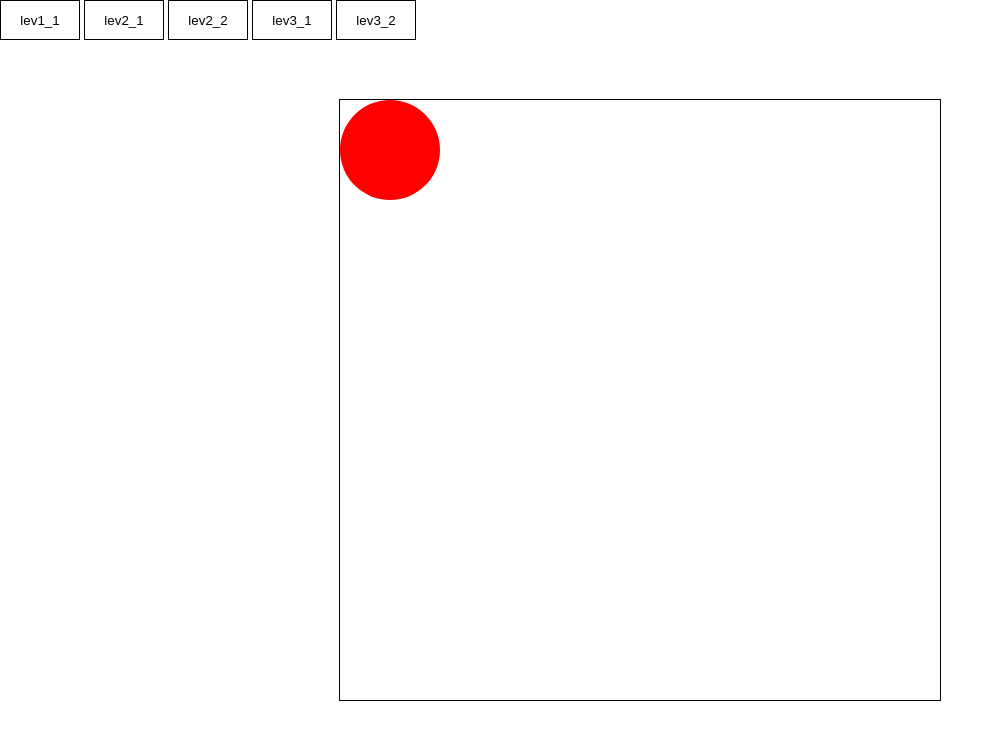
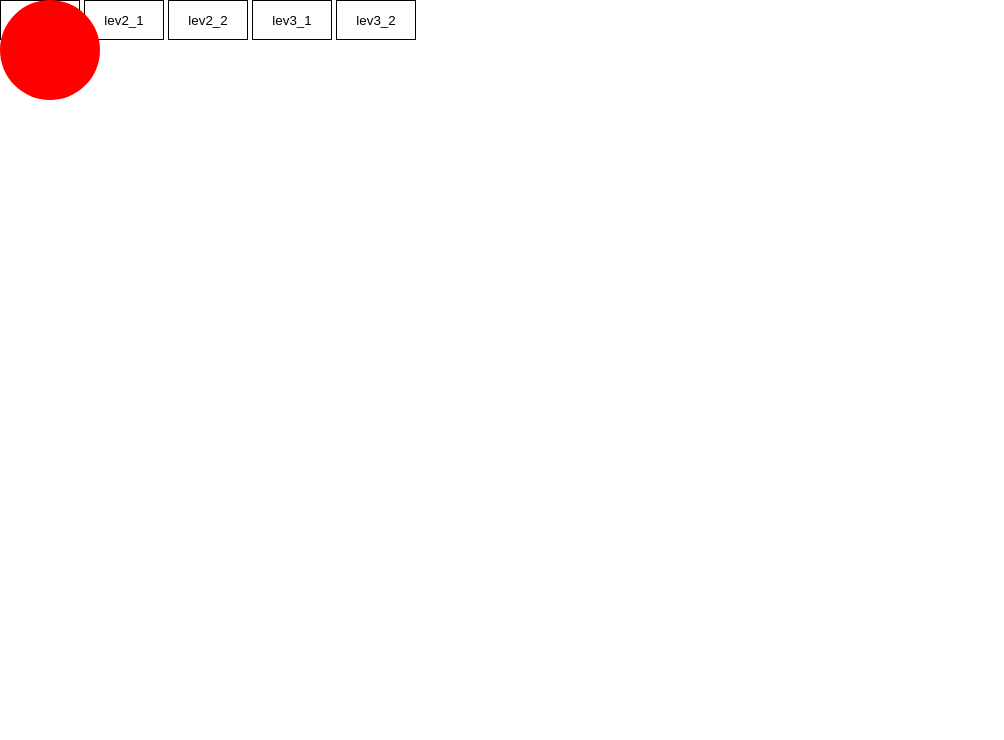
Before and after one commit to VladiSVS/animations_aufgabe, a plain HTML site: page assets/html/lev2_2.html in a window 1280 px wide. Shown: the whole page, without its empty margins (0-1004 px from the left). Drawn offline with Linux system fonts and the light colour scheme.

Commit message:
animation_finish

```diff
--- a/assets/css/lev2_2.css
+++ b/assets/css/lev2_2.css
@@ -10,7 +10,6 @@ h1, a {
 
 header {
     position: absolute;
-
 }
 
 header > button {
@@ -21,20 +20,6 @@ header > button {
     display: inline-block;
     text-align: center;
     cursor: pointer;
-}
-
-main {
-    height: 100vh;
-    display: flex;
-    justify-content: center;
-    align-items: center;
-}
-
-main > section {
-    border: 1px solid #000;
-    width: 600px;
-    height: 600px;
-    display: flex;
 }
 
 main > section > div {
@@ -51,22 +36,22 @@ main > section > div {
 @keyframes move {
 
     0%, 100% {
-        transform: translateX(0px) translateY(0px);
+        transform: translateX(0vw) translateY(0vh);
         background: red;
     }
 
     25% {
-        transform: translateX(500px) translateY(0px);
+        transform: translateX(calc(100vw - 100px)) translateY(0vh);
         background: yellow;
     }
 
     50% {
-        transform: translateX(500px) translateY(500px);
+        transform: translateX(calc(100vw - 100px)) translateY(calc(100vh - 100px));
         background: green;
     }
 
     75% {
-        transform: translateX(0px) translateY(500px);
+        transform: translateX(0vw) translateY(calc(100vh - 100px));
         background: blue;
     }
 
--- a/assets/css/lev3_1.css
+++ b/assets/css/lev3_1.css
@@ -21,20 +21,6 @@ header > button {
     display: inline-block;
     text-align: center;
     cursor: pointer;
-}
-
-main {
-    height: 100vh;
-    display: flex;
-    justify-content: center;
-    align-items: center;
-}
-
-main > section {
-    border: 1px solid #000;
-    width: 600px;
-    height: 600px;
-    display: flex;
 }
 
 main > section > div {
@@ -71,17 +57,17 @@ main > section > div:nth-of-type(4) {
     }
 
     25% {
-        transform: translateX(500px) translateY(0px);
+        transform: translateX(calc(100vw - 100px)) translateY(0px);
         background: yellow;
     }
 
     50% {
-        transform: translateX(500px) translateY(500px);
+        transform: translateX(calc(100vw - 100px)) translateY(calc(100vh - 100px));
         background: green;
     }
 
     75% {
-        transform: translateX(0px) translateY(500px);
+        transform: translateX(0px) translateY(calc(100vh - 100px));
         background: blue;
     }
 
```
